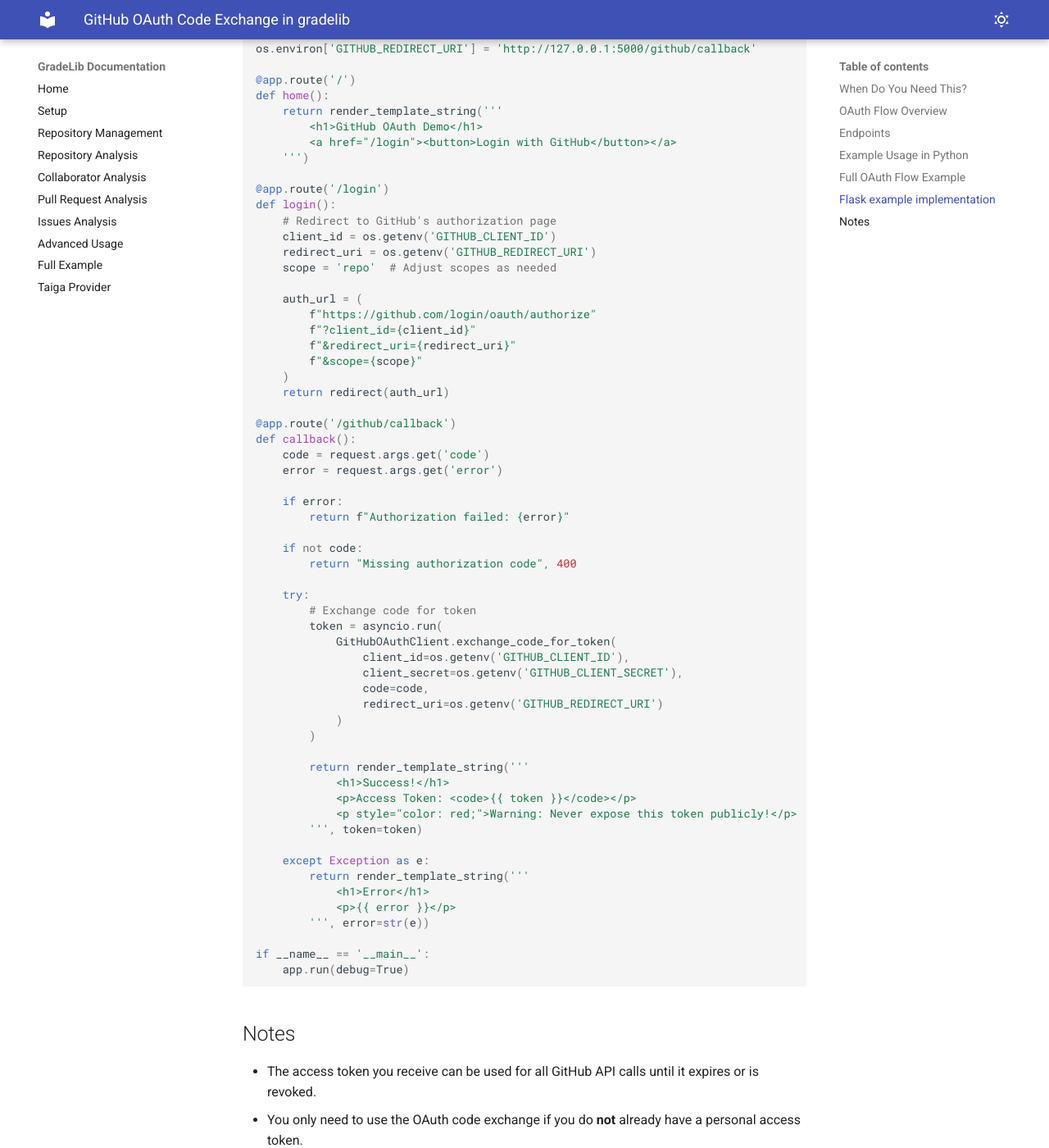
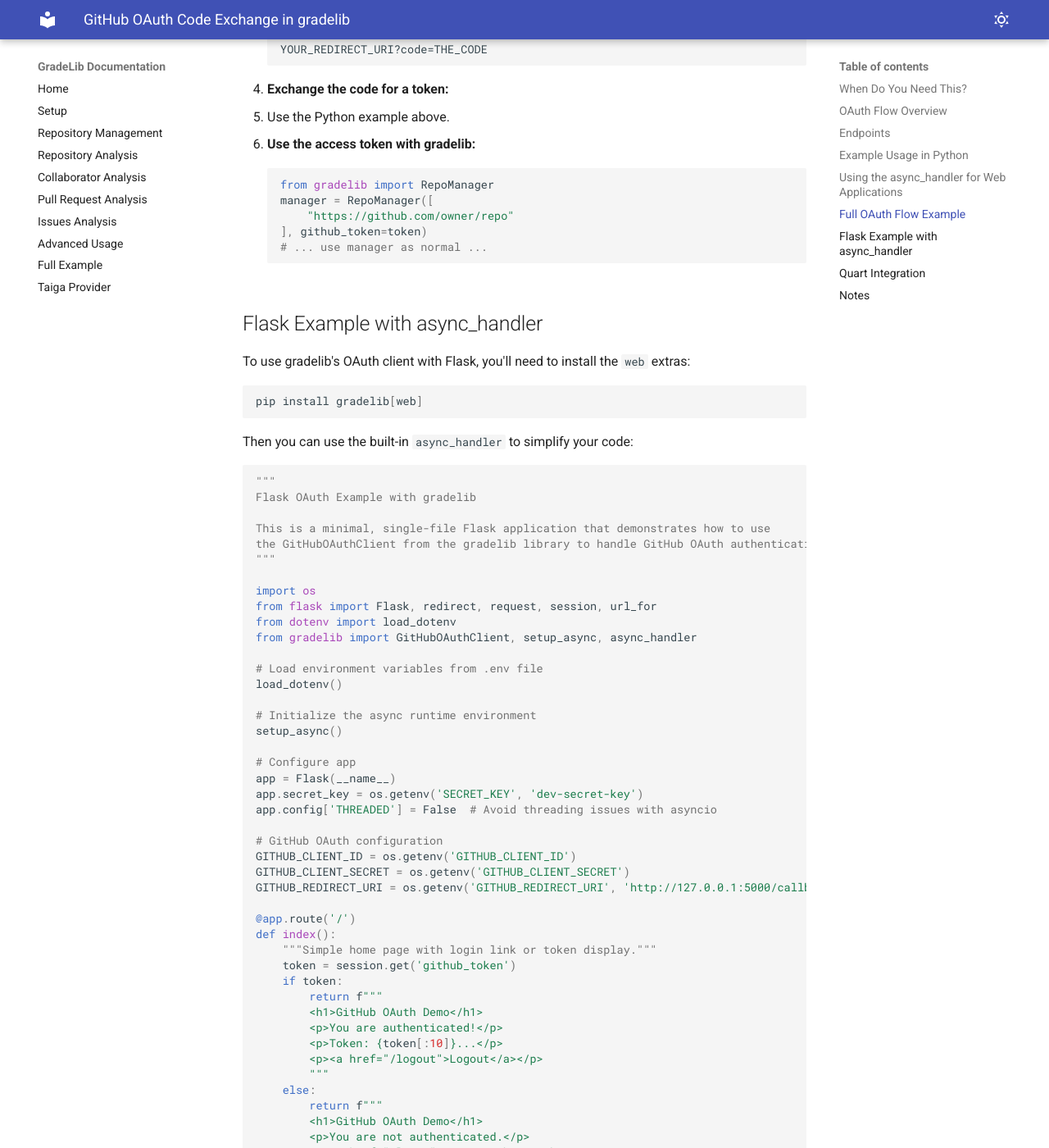
Before and after one commit to bmeddeb/gradelib, an MkDocs documentation site: the page built from docs/github_oauth.md, in a window 1280 px wide and 1400 px high, scrolled down 2110 px. Shown: the whole window at 82% size. Built offline with MkDocs 1.6.1 and Material for MkDocs 9.7.7, drawn with Linux system fonts in a browser that asks for light colours; some of the changed text lies outside the part shown.

````diff
--- a/Cargo.toml
+++ b/Cargo.toml
@@ -1,6 +1,6 @@
 [package]
 name = "gradelib"
-version = "0.1.8"
+version = "0.1.9"
 edition = "2021"
 authors = ["Ben Meddeb <bmeddeb@asu.edu>"]
 license = "MIT OR Apache-2.0"
--- a/docs/github_oauth.md
+++ b/docs/github_oauth.md
@@ -26,7 +26,10 @@
 
 ```python
 import asyncio
-from gradelib import GitHubOAuthClient
+from gradelib import GitHubOAuthClient, setup_async
+
+# Initialize async runtime environment
+setup_async()
 
 async def get_token():
     token = await GitHubOAuthClient.exchange_code_for_token(
@@ -39,6 +42,32 @@ async def get_token():
 
 # Run this after you have received the code from the OAuth redirect
 asyncio.run(get_token())
+```
+
+## Using the async_handler for Web Applications
+
+Gradelib now includes an `async_handler` decorator that makes it easy to use async functions in synchronous contexts like Flask routes:
+
+```python
+from gradelib import GitHubOAuthClient, setup_async, async_handler
+
+# Initialize async runtime environment
+setup_async()
+
+@async_handler
+async def exchange_token(code):
+    """Exchange authorization code for access token."""
+    return await GitHubOAuthClient.exchange_code_for_token(
+        client_id="YOUR_CLIENT_ID",
+        client_secret="YOUR_CLIENT_SECRET",
+        code=code,
+        redirect_uri="YOUR_REDIRECT_URI"
+    )
+
+# Now you can call this from synchronous code:
+def handle_callback(code):
+    token = exchange_token(code)  # No need for asyncio.run()!
+    # Use the token...
 ```
 
 ## Full OAuth Flow Example
@@ -62,45 +91,79 @@ asyncio.run(get_token())
    ], github_token=token)
    # ... use manager as normal ...
    ```
-## Flask example implementation
+
+## Flask Example with async_handler
+
+To use gradelib's OAuth client with Flask, you'll need to install the `web` extras:
+
+```bash
+pip install gradelib[web]
+```
+
+Then you can use the built-in `async_handler` to simplify your code:
+
 ```python
-# app.py
+"""
+Flask OAuth Example with gradelib
+
+This is a minimal, single-file Flask application that demonstrates how to use
+the GitHubOAuthClient from the gradelib library to handle GitHub OAuth authentication.
+"""
+
 import os
-import asyncio
-from flask import Flask, redirect, request, render_template_string
-from gradelib import GitHubOAuthClient
+from flask import Flask, redirect, request, session, url_for
+from dotenv import load_dotenv
+from gradelib import GitHubOAuthClient, setup_async, async_handler
 
+# Load environment variables from .env file
+load_dotenv()
+
+# Initialize the async runtime environment
+setup_async()
+
+# Configure app
 app = Flask(__name__)
+app.secret_key = os.getenv('SECRET_KEY', 'dev-secret-key')
+app.config['THREADED'] = False  # Avoid threading issues with asyncio
 
-# Configuration - set these in your environment
-os.environ['GITHUB_CLIENT_ID'] = 'your_client_id'  # Replace with actual
-os.environ['GITHUB_CLIENT_SECRET'] = 'your_client_secret'  # Replace with actual
-os.environ['GITHUB_REDIRECT_URI'] = 'http://127.0.0.1:5000/github/callback'
+# GitHub OAuth configuration
+GITHUB_CLIENT_ID = os.getenv('GITHUB_CLIENT_ID')
+GITHUB_CLIENT_SECRET = os.getenv('GITHUB_CLIENT_SECRET')
+GITHUB_REDIRECT_URI = os.getenv('GITHUB_REDIRECT_URI', 'http://127.0.0.1:5000/callback')
 
 @app.route('/')
-def home():
-    return render_template_string('''
+def index():
+    """Simple home page with login link or token display."""
+    token = session.get('github_token')
+    if token:
+        return f"""
         <h1>GitHub OAuth Demo</h1>
-        <a href="/login"><button>Login with GitHub</button></a>
-    ''')
+        <p>You are authenticated!</p>
+        <p>Token: {token[:10]}...</p>
+        <p><a href="/logout">Logout</a></p>
+        """
+    else:
+        return f"""
+        <h1>GitHub OAuth Demo</h1>
+        <p>You are not authenticated.</p>
+        <p><a href="/login">Login with GitHub</a></p>
+        """
 
 @app.route('/login')
 def login():
-    # Redirect to GitHub's authorization page
-    client_id = os.getenv('GITHUB_CLIENT_ID')
-    redirect_uri = os.getenv('GITHUB_REDIRECT_URI')
-    scope = 'repo'  # Adjust scopes as needed
-
+    """Redirect to GitHub's authorization page."""
     auth_url = (
         f"https://github.com/login/oauth/authorize"
-        f"?client_id={client_id}"
-        f"&redirect_uri={redirect_uri}"
-        f"&scope={scope}"
+        f"?client_id={GITHUB_CLIENT_ID}"
+        f"&redirect_uri={GITHUB_REDIRECT_URI}"
+        f"&scope=repo"  # Adjust scopes as needed
     )
     return redirect(auth_url)
 
-@app.route('/github/callback')
+@app.route('/callback')
 def callback():
+    """Handle the OAuth callback from GitHub."""
+    # Get the authorization code from the query parameters
     code = request.args.get('code')
     error = request.args.get('error')
 
@@ -111,32 +174,82 @@ def callback():
         return "Missing authorization code", 400
 
     try:
-        # Exchange code for token
-        token = asyncio.run(
-            GitHubOAuthClient.exchange_code_for_token(
-                client_id=os.getenv('GITHUB_CLIENT_ID'),
-                client_secret=os.getenv('GITHUB_CLIENT_SECRET'),
-                code=code,
-                redirect_uri=os.getenv('GITHUB_REDIRECT_URI')
-            )
+        # Exchange the code for a token using our async_handler
+        token = exchange_token(
+            client_id=GITHUB_CLIENT_ID,
+            client_secret=GITHUB_CLIENT_SECRET,
+            code=code,
+            redirect_uri=GITHUB_REDIRECT_URI
         )
 
-        return render_template_string('''
-            <h1>Success!</h1>
-            <p>Access Token: <code>{{ token }}</code></p>
-            <p style="color: red;">Warning: Never expose this token publicly!</p>
-        ''', token=token)
+        # Store the token in the session
+        session['github_token'] = token
+
+        return redirect(url_for('index'))
 
     except Exception as e:
-        return render_template_string('''
-            <h1>Error</h1>
-            <p>{{ error }}</p>
-        ''', error=str(e))
+        return f"Error authenticating with GitHub: {str(e)}"
+
+@app.route('/logout')
+def logout():
+    """Clear the session data."""
+    session.pop('github_token', None)
+    return redirect(url_for('index'))
+
+# Use the async_handler decorator from gradelib
+@async_handler
+async def exchange_token(client_id, client_secret, code, redirect_uri):
+    """Exchange authorization code for access token."""
+    return await GitHubOAuthClient.exchange_code_for_token(
+        client_id=client_id,
+        client_secret=client_secret,
+        code=code,
+        redirect_uri=redirect_uri
+    )
 
 if __name__ == '__main__':
-    app.run(debug=True)
+    # Make sure to run with threading disabled
+    app.run(debug=True, threaded=False, port=5000)
 ```
+
+## Quart Integration
+
+For better performance and more natural async code, consider using [Quart](https://pgjones.gitlab.io/quart/) instead of Flask. Quart supports `async/await` syntax directly:
+
+```python
+import os
+from quart import Quart, redirect, request, session, url_for
+from dotenv import load_dotenv
+from gradelib import GitHubOAuthClient, setup_async
+
+# Load environment variables and set up async
+load_dotenv()
+setup_async()
+
+app = Quart(__name__)
+app.secret_key = os.getenv('SECRET_KEY', 'dev-secret-key')
+
+# ... routes similar to Flask example ...
+
+@app.route('/callback')
+async def callback():
+    code = request.args.get('code')
+    # No async_handler needed - can use await directly!
+    token = await GitHubOAuthClient.exchange_code_for_token(
+        client_id=os.getenv('GITHUB_CLIENT_ID'),
+        client_secret=os.getenv('GITHUB_CLIENT_SECRET'),
+        code=code,
+        redirect_uri=os.getenv('GITHUB_REDIRECT_URI')
+    )
+    session['github_token'] = token
+    return redirect(url_for('index'))
+
+# ... rest of app ...
+```
+
 ## Notes
 - The access token you receive can be used for all GitHub API calls until it expires or is revoked.
 - You only need to use the OAuth code exchange if you do **not** already have a personal access token.
 - This helper is especially useful for web apps, desktop apps, or any integration where the user authorizes via GitHub's OAuth flow.
+- The `async_handler` decorator is included with gradelib to make it easier to use async functions in synchronous contexts.
+- For web applications with heavy async usage, consider using Quart instead of Flask for native async support.
````
Also changed, not shown: docs/async_utilities.md (added, +215 -0 lines), docs/index.md (+2 -0 lines), pyproject.toml (+7 -1 lines), 6 other files.
